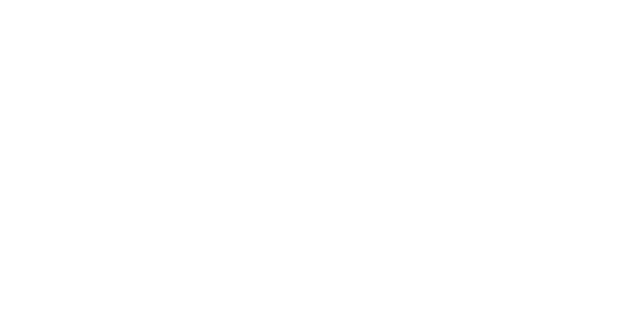
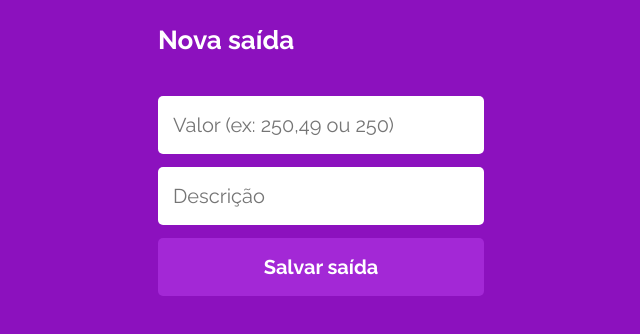
Before and after one commit to arthur999999/projeto14-front, a React (Create React App) app: page /saida in a window 1280 px wide. Before the commit this address had no page. Shown: the top 334 px of the page, without its empty margins (319-959 px from the left). Built offline with nearby package versions, Linux system fonts and the light colour scheme; a web font is replaced by a local one.

Commit message:
tela nova saida

```diff
--- a/src/components/App.js
+++ b/src/components/App.js
@@ -4,6 +4,7 @@
 import { useState } from "react";
 import Home from "./Home";
 import Entrada from "./Entrada";
+import Saida from "./Saida";
 
 export default function App() {
     const [token, setToken] = useState("")
@@ -19,6 +20,7 @@
                         <Route path="/" element={<Login />} />
                         <Route path="/home" element={<Home />} />
                         <Route path="/entrada" element={<Entrada/>} />
+                        <Route path="/saida" element={<Saida/>} />
                     </Routes>
                 </UserContext.Provider>
             </BrowserRouter>
--- a/src/components/Home.js
+++ b/src/components/Home.js
@@ -161,6 +161,8 @@
         font-size: 16px;
         line-height: 19px;
         color: #000000;
+        width: 190px;
+        overflow-x: scroll;
     }
 
     .regis span{
--- /dev/null
+++ b/src/components/Saida.js
@@ -0,0 +1,101 @@
+import axios from "axios";
+import { useState, useContext } from "react"
+import { useNavigate } from "react-router-dom";
+import styled from "styled-components"
+import UserContext from "../contexts/UserContext.js";
+
+export default function Saida () {
+
+    const {token} = useContext(UserContext)
+    const [valor, setValor] = useState('')
+    const [desc, setDesc] = useState('')
+
+    const navigation = useNavigate()
+
+    async function postEntrada () {
+
+
+
+        try {
+            await axios.post('http://localhost:5000/registro', {
+                value: Number(valor.replace(',','.')),
+                desc: desc,
+                type: "negative"
+            }, { headers: { Authorization: `Bearer ${token}` } })
+            navigation('/home')
+
+        } catch (error) {
+            alert(error.response.data)
+        }
+    }
+
+    return(
+        <Central>
+            <div className="box1">
+                <div className="name">
+                    <h1>Nova saída</h1>
+                </div>
+                <input type="text" value={valor} onChange={e => setValor(e.target.value)} title='Coloque apenas numeros, com ou sem virgula. Ex: 250,49'  placeholder="Valor (ex: 250,49 ou 250)" />
+                <input type="text" value={desc} onChange={e => setDesc(e.target.value)} placeholder="Descrição" />
+                <button onClick={()=> postEntrada()}>Salvar saída</button>
+            </div>
+        </Central>
+    )
+}
+
+const Central = styled.div`
+    * {
+        box-sizing: border-box;
+    }
+
+    min-height: 100vh;
+    background-color: #8C11BE;
+    display: flex;
+    flex-direction: column;
+    align-items: center;
+
+    .box1 {
+        margin-top: 25px;
+        width: 326px;
+    }
+
+    .box1 h1 {
+        font-family: 'Raleway';
+        font-style: normal;
+        font-weight: 700;
+        font-size: 26px;
+        line-height: 31px;
+        color: #FFFFFF;
+        margin-bottom: 22px;
+        margin-bottom: 40px;
+    }
+
+    input {
+            width: 326px;
+            height: 58px;
+            border-radius: 5px;
+            margin-bottom: 13px;
+            border: none;
+            font-family: 'Raleway';
+            font-style: normal;
+            font-weight: 400;
+            font-size: 20px;
+            line-height: 23px;
+            padding-left: 15px;
+        }
+
+    button {
+        width: 326px;
+        height: 58px;
+        border-radius: 5px;
+        border: none;
+        font-family: 'Raleway';
+        font-style: normal;
+        font-weight: 700;
+        font-size: 20px;
+        line-height: 23px;
+        color: #FFFFFF;
+        background-color: #A328D6;
+    }
+
+    `
```
